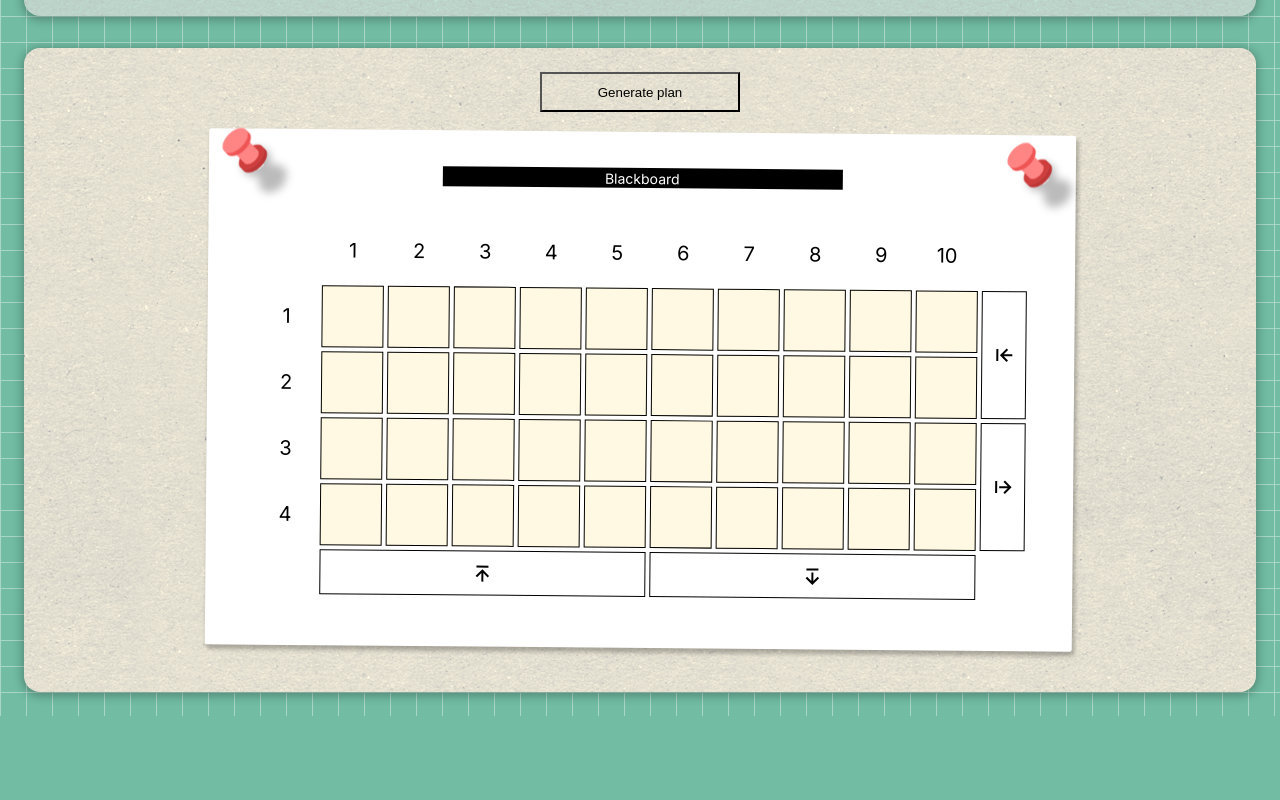
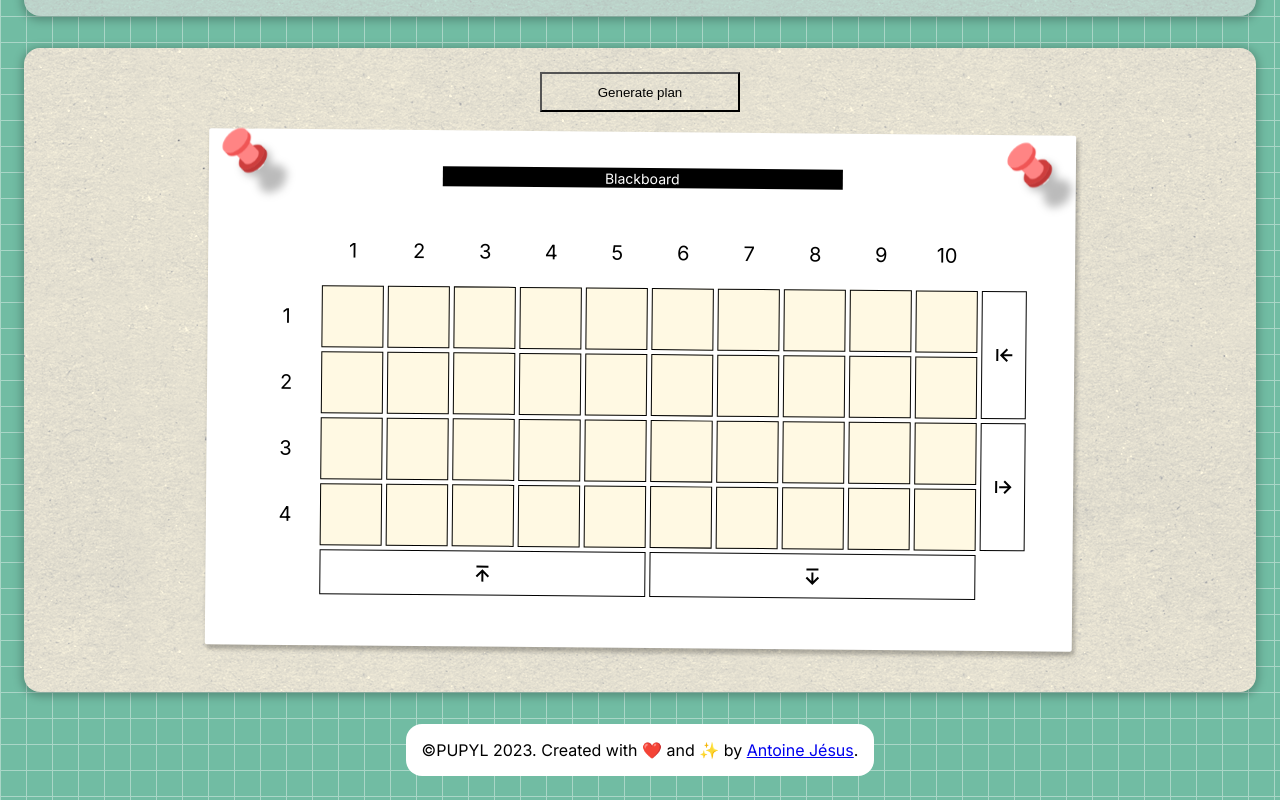
Before and after one commit to tselmek/pupyl, a Next.js app: page / in a window 1280 px wide. Shown: the part 218-1018 px from the top of the page. Before the commit the page ends 934 px from the top, so only its background shows below. Built offline with nearby package versions, Linux system fonts and the light colour scheme.

Commit message:
Add footer

```diff
--- a/src/app/globals.css
+++ b/src/app/globals.css
@@ -13,6 +13,7 @@
 html {
   margin: 0px;
   min-height: 100vh;
+  display: flex;
 }
 
 body {
@@ -20,6 +21,11 @@ body {
   background-color: #71bca3;
   background-image:  linear-gradient(#A9D6C7 1.3px, transparent 1.3px), linear-gradient(to right, #A9D6C7 1.3px, #71bca3 1.3px);
   background-size: 26px 26px;
+  flex: 1;
+  display: flex;
+  flex-direction: column;
+  justify-content: space-between;
+  gap: calc(8 * var(--grid-gap));
 }
 
 select {
@@ -48,3 +54,12 @@ table, th, td {
 button {
   background-color: transparent;
 }
+
+footer {
+  padding: 1rem;
+  background-color: #fff;
+  text-align: center;
+  color: #000;
+  border-radius: 16px;
+  margin: 0 auto;
+}
--- a/src/app/layout.tsx
+++ b/src/app/layout.tsx
@@ -20,6 +20,9 @@ export default function RootLayout({
       </head>
       <body className={inter.className}>
         {children}
+        <footer>
+          ©PUPYL 2023. Created with ❤️ and ✨ by <a href="https://github.com/tselmek">Antoine Jésus</a>.
+        </footer>
       </body>
     </html>
   )
```
